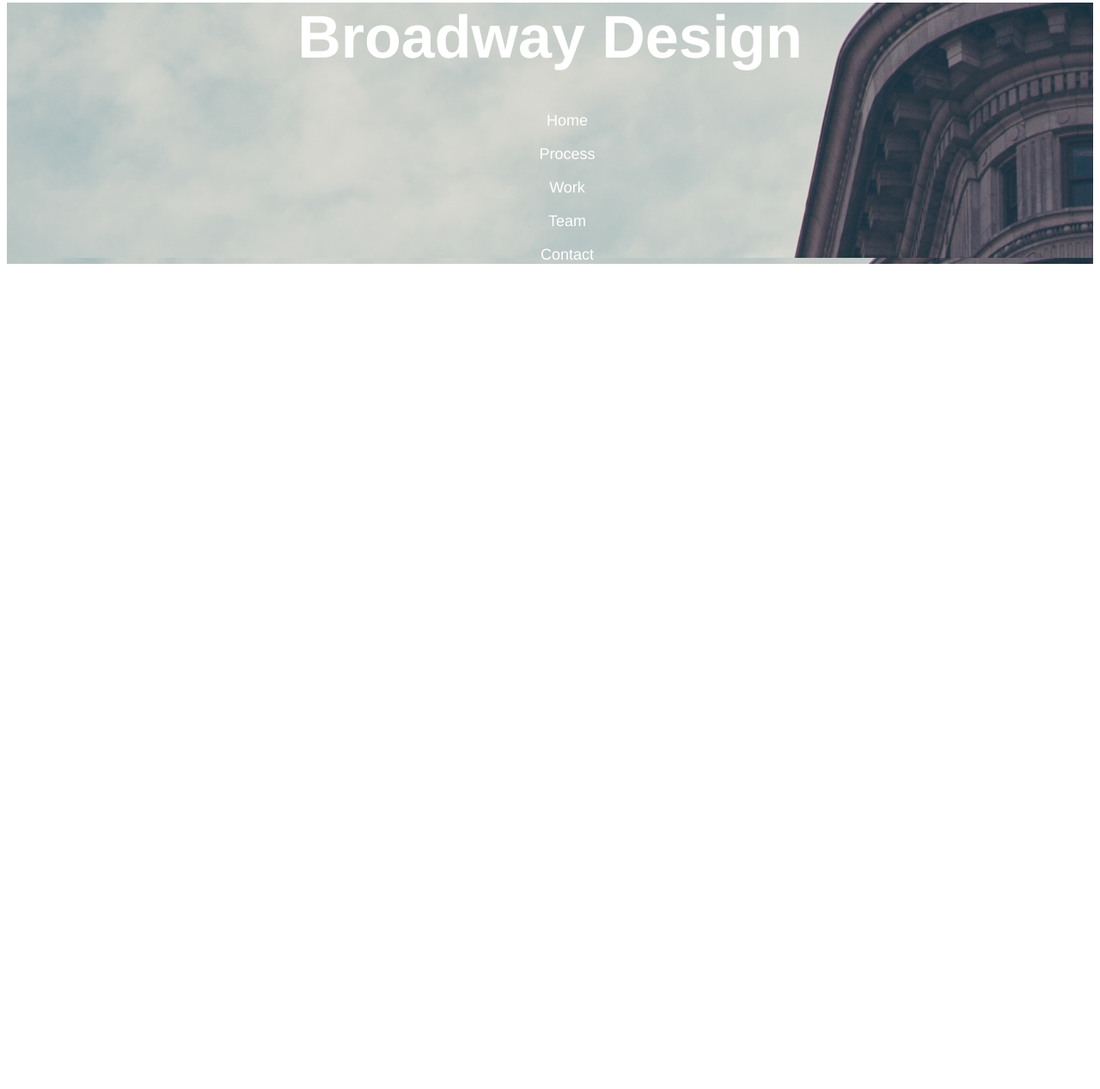
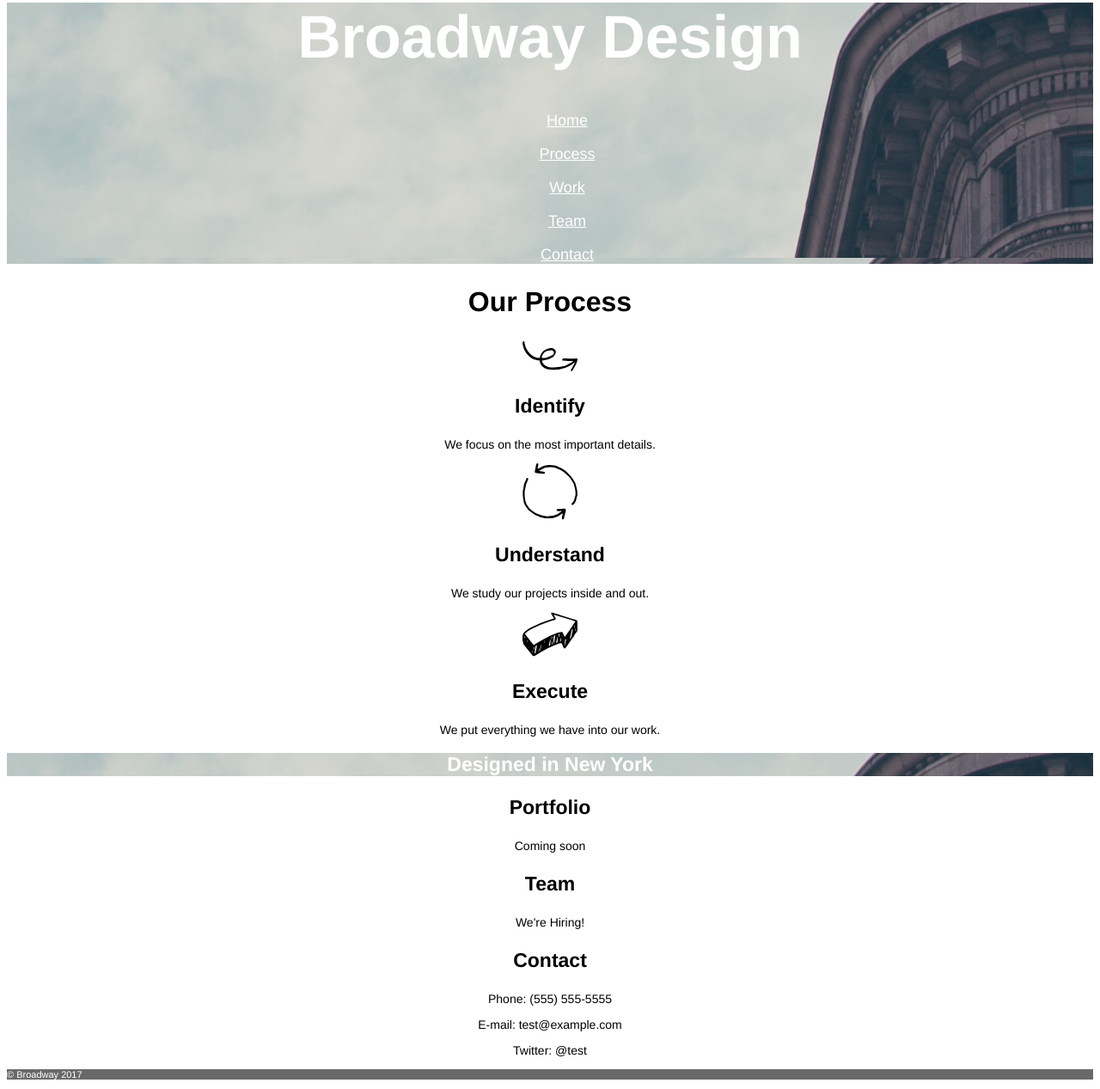
Before and after one commit to Sharalyn/broadway, a plain HTML site: page index.html in a window 1280 px wide. Shown: the part 44-1311 px from the top of the page at 86% size. Before the commit the page ends 800 px from the top, so only its background shows below. Drawn offline with Linux system fonts and the light colour scheme.

Commit message:
added context draft 2

```diff
--- a/index.html
+++ b/index.html
@@ -8,16 +8,44 @@
     <div class="titlemenu">
       <h1 class = "title">Broadway Design</h1>
       <ul class="list">
-        <li>Home</li>
+        <li><a href="#titlemenu" style=color:white;>Home</a></li>
         <br>
-        <li>Process</li>
+        <li><a href="#process" style=color:white;>Process</a></li>
         <br>
-        <li>Work</li>
+        <li><a href="#work" style=color:white;>Work</a></li>
         <br>
-        <li>Team</li>
+        <li><a href="#team" style=color:white;>Team</a></li>
         <br>
-        <li>Contact</li>
+        <li><a href="#contact" style=color:white;>Contact</a></li>
       </ul>
     </div>
+    <div class="process">
+      <h2>Our Process</h2>
+        <div class="identify">
+          <img src="resources/icons/identify.svg">
+          <h3>Identify</h3>
+          <p>We focus on the most important details.</p>
+        </div>
+        <div class="understand">
+          <img src="resources/icons/understand.svg">
+          <h3>Understand</h3>
+          <p>We study our projects inside and out.</p>
+        </div>
+        <div class="execute">
+          <img src="resources/icons/execute.svg">
+          <h3>Execute</h3>
+          <p>We put everything we have into our work.</p>
+        </div>
+    </div>
+    <h2 class="NY">Designed in New York</h2>
+      <h3 class="work">Portfolio</h3>
+      <p>Coming soon</p>
+      <h3 class ="team">Team</h3>
+      <p>We're Hiring!</p>
+      <h3 class="contact">Contact</h3>
+      <p>Phone: (555) 555-5555</p>
+      <p>E-mail: test@example.com</p>
+      <p>Twitter: @test</p>
+    <p class="copyright">© Broadway 2017</p>
   </body>
 </html>
--- a/resources/css/style.css
+++ b/resources/css/style.css
@@ -16,3 +16,26 @@ ul{
 .list li{
   font-size: 18px;
 }
+h2{
+  font-size: 32px;
+  font-weight: bold;
+}
+h3{
+  font-size: 23px;
+  font-weight: bold;
+}
+p{
+  font-size: 14px;
+}
+.NY{
+  background-image: url("../images/the-flatiron-building.png");
+  font-size: 23px;
+  font-weight: bold;
+  color: white;
+}
+.copyright{
+  background-color: dimgray;
+  font-size: 11px;
+  color:white;
+  text-align: left;
+}
```
